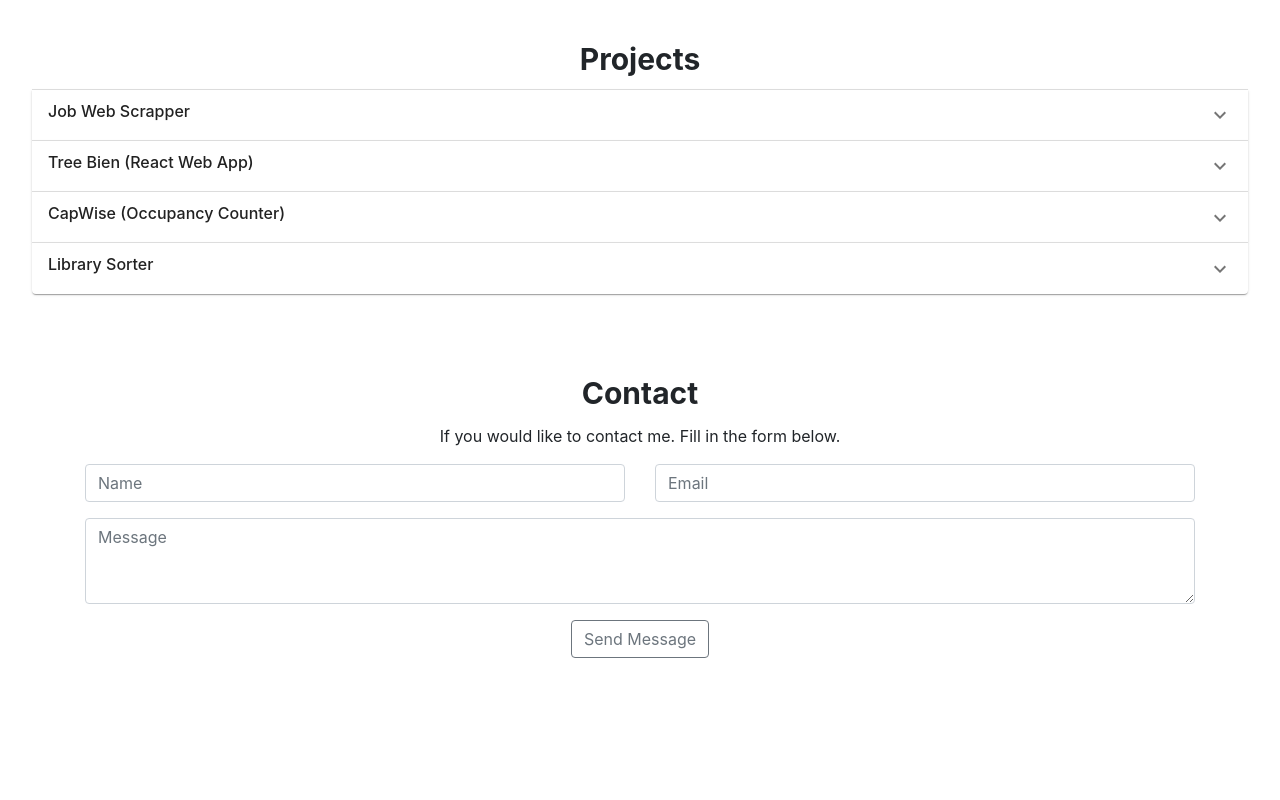
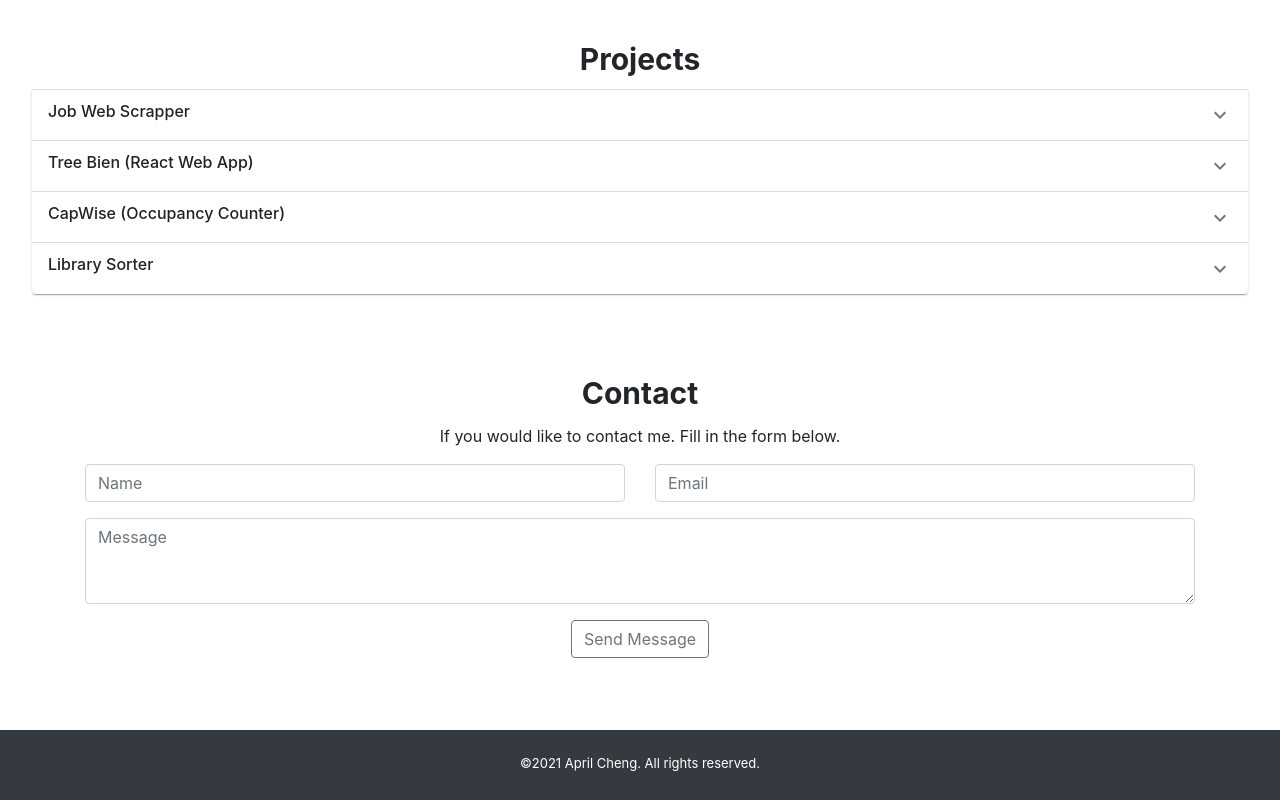
Before and after one commit to nickfurk/portfolio, a React (Create React App) app: page / in a window 1280 px wide. Shown: the part 1489-2289 px from the top of the page. Before the commit the page ends 2147 px from the top, so only its background shows below. Built offline with nearby package versions, Linux system fonts and the light colour scheme.

Commit message:
Added footer

```diff
--- a/src/App.js
+++ b/src/App.js
@@ -8,6 +8,7 @@ import TechStack from "./components/techStack";
 import Certs from "./components/certs";
 import Projects from "./components/projects";
 import Contact from "./components/contact";
+import Footer from "./components/footer";
 
 function App() {
   return (
@@ -19,6 +20,7 @@ function App() {
       <Certs></Certs>
       <Projects></Projects>
       <Contact></Contact>
+      <Footer></Footer>
     </div>
   );
 }
--- a/src/components/contact.js
+++ b/src/components/contact.js
@@ -47,6 +47,9 @@ export default class Contact extends Component {
             </Container>
           </Form>
         </div>
+        <br></br>
+        <br></br>
+        <br></br>
       </div>
     );
   }
--- /dev/null
+++ b/src/components/footer.js
@@ -0,0 +1,13 @@
+import React, { Component } from "react";
+import "../css/footer.css";
+
+export default class Footer extends Component {
+  render() {
+    return (
+      <div className="footer-div">
+        <br></br>
+        <p className="footer-text">©2021 April Cheng. All rights reserved.</p>
+      </div>
+    );
+  }
+}
--- a/src/components/navbar.js
+++ b/src/components/navbar.js
@@ -11,7 +11,6 @@ export default class Sidebar extends Component {
           <Nav className="mr-auto">
             <Nav.Link href="#about-me">About</Nav.Link>
             <Nav.Link href="#projects">Projects</Nav.Link>
-            <Nav.Link href="#architecture">Architectures</Nav.Link>
             <Nav.Link href="#contact">Contact</Nav.Link>
 
             {/* <NavDropdown title="Dropdown" id="collasible-nav-dropdown">
--- /dev/null
+++ b/src/css/footer.css
@@ -0,0 +1,9 @@
+.footer-div {
+  height: 70px;
+  background-color: rgba(52, 58, 64, 255);
+}
+
+.footer-text {
+  font-size: small;
+  color: white;
+}
```
